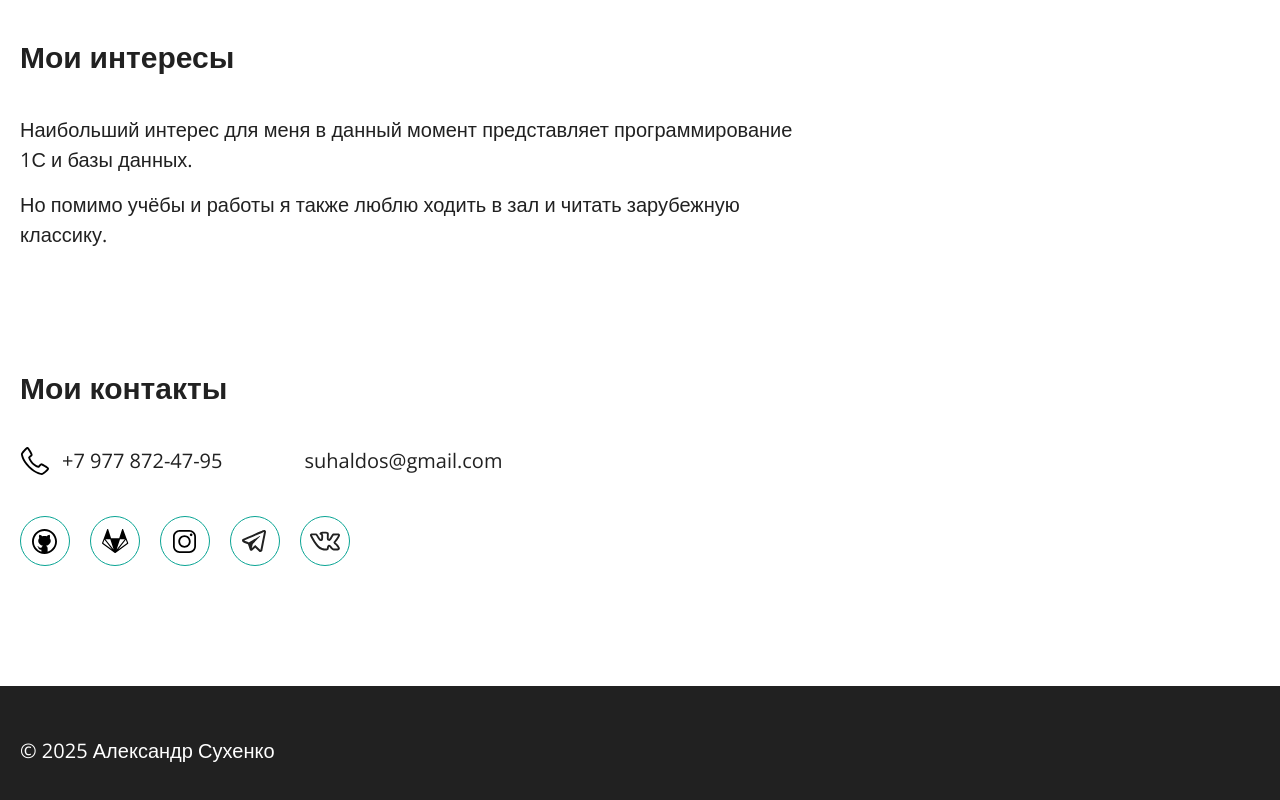
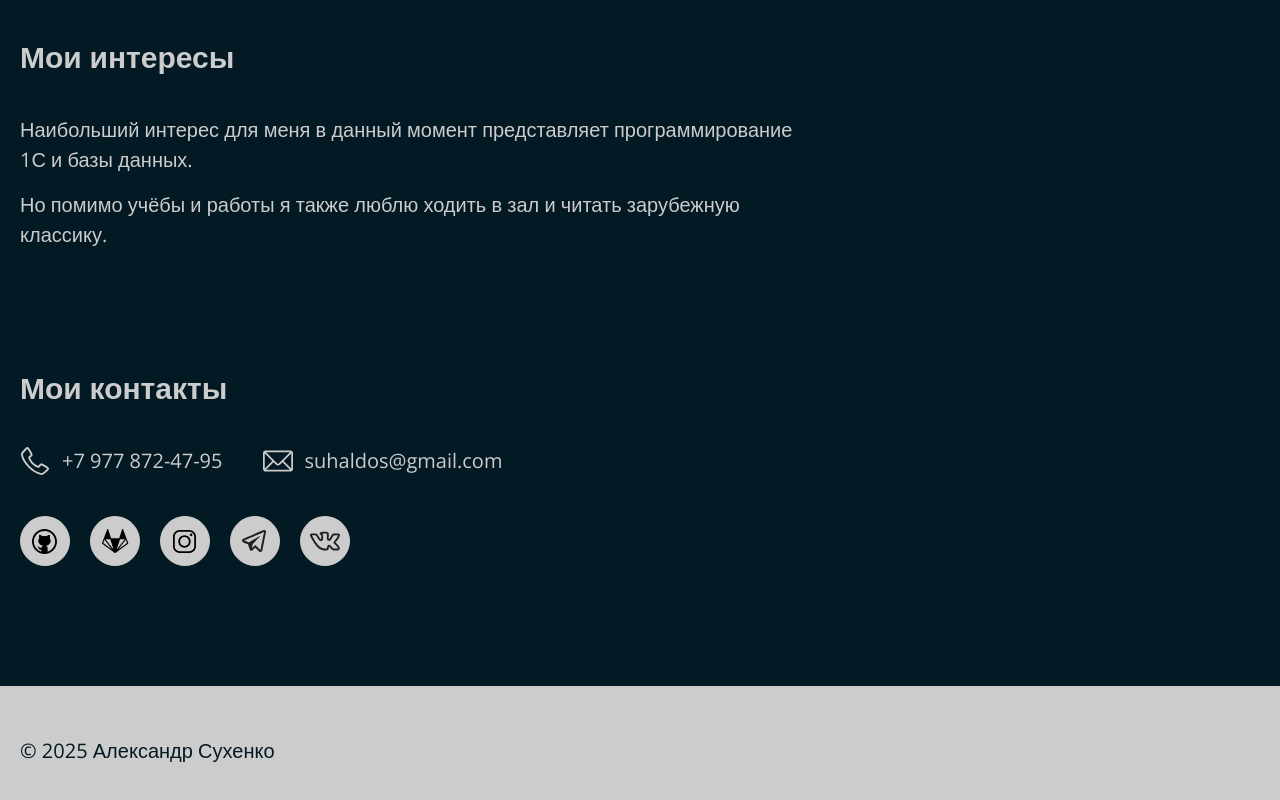
Before and after one commit to Menrolet/portfolio, a plain HTML site: page index.html in a window 1280 px wide. Shown: the part 1677-2477 px from the top of the page. Drawn offline with nearby package versions, Linux system fonts and the light colour scheme.

Commit message:
1_пункт_лр

```diff
--- a/css/style1.css
+++ b/css/style1.css
@@ -19,6 +19,15 @@
       color: var(--txt-color);
       background-color: var(--bg-color);
   }
+  .dark-theme {
+      --txt-color: #CCCCCC;
+      --bg-color: #031923;
+  }
+    .dark-theme .social-link {
+        background-color: #CCCCCC;
+        border-color: #CCCCCC;
+    }
+
 
   h1 {
       font-weight: 700;
@@ -185,6 +194,13 @@
   .contact-link_email {
       background-image: url(../img/email.svg);
   }
+
+  .dark-theme .contact-link_phone {
+      background-image: url(../img/icon=phone_dark.svg);
+  }
+    .dark-theme .contact-link_email {
+        background-image: url(../img/icon=email_dark.svg);
+    }
 
   ul {
       margin: 0;
--- a/index.html
+++ b/index.html
@@ -15,7 +15,7 @@
   <link rel="icon" type="image/png" href="img/main-logo.png">
   <script src="js/script.js" defer></script>
 </head>
-<body>
+<body class="dark-theme">
   <div class="container">
     <header class="main-header">
     <div class="main-header_wrap">
```
Also changed, not shown: img/icon=email_dark.png (added), img/icon=email_dark.svg (added), img/icon=phone_dark.png (added), img/icon=phone_dark.svg (added).
